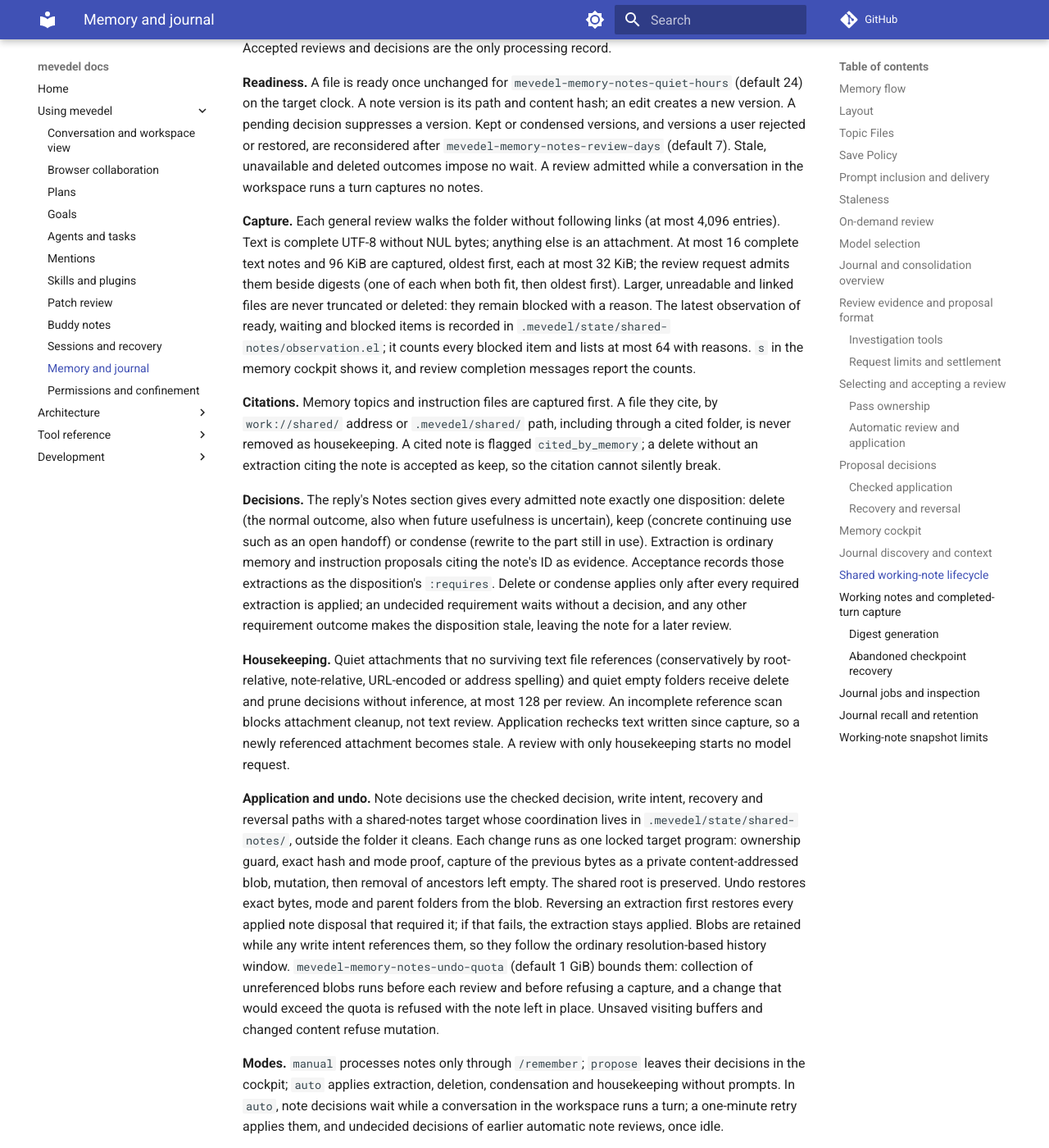
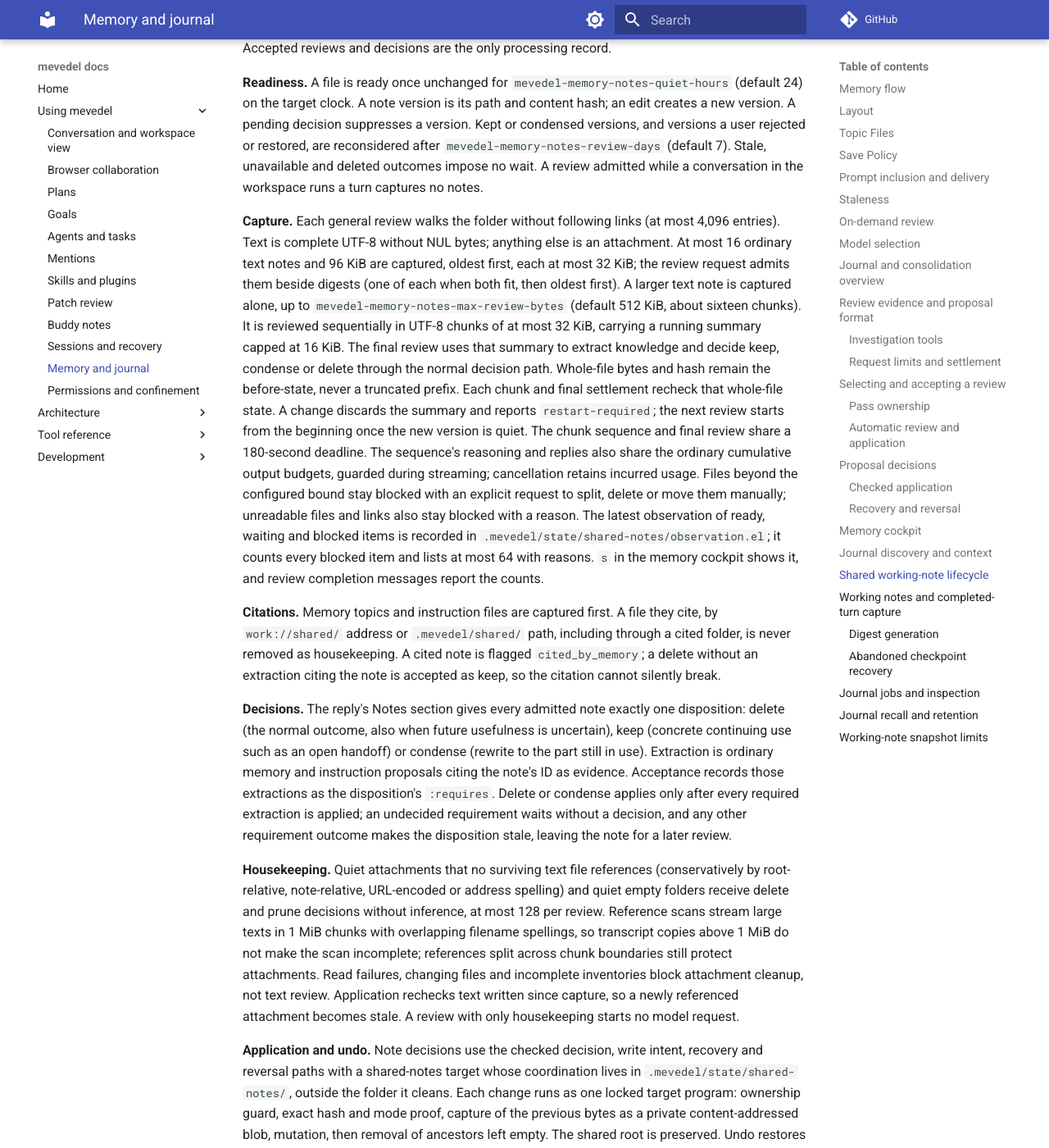
Before and after one commit to FrauH0lle/mevedel, an MkDocs documentation site: the page built from docs/memory.md, in a window 1280 px wide and 1400 px high, scrolled down 18780 px. Shown: the whole window at 82% size. Built offline with MkDocs 1.6.1 and Material for MkDocs 9.7.7, drawn with Linux system fonts in a browser that asks for light colours; comment, search, counter and statistics services are not loaded; some of the changed text lies outside the part shown.

Commit message:
fix(memory): Unblock bounded shared-note lifecycle work
Review oversized notes without truncating their before-state, and stop large transcript copies or over-quota attachments from blocking unrelated housekeeping.

* mevedel-memory-notes.el (mevedel-memory-notes-capture, mevedel-memory-notes--scan, mevedel-memory-notes-review): Capture one bounded oversized note, stream references, and coordinate guarded sequential summaries before final review.
(mevedel-memory-notes--prepare-trash, mevedel-memory-notes-commit): Verify system-trash retention before locked original removal; keep remote and unsafe trash unavailable and preserve checked undo.

* mevedel-memory-review.el (mevedel-memory-review-request, mevedel-memory-review--request): Dispatch oversized notes through sequential review.

* mevedel-context-summary.el (mevedel-context-summary-generate): Expose additive output accounting and an optional live output guard.

* mevedel-memory-store.el (mevedel-memory-store--max-bytes): Allow 5 MiB records for two worst-case escaped 512 KiB snapshots and metadata.

* mevedel-memory-write.el (mevedel-memory-write--changes): Avoid redundant patch payloads when notes consume exact after-state.

* test/test-mevedel-memory-notes-blocked.el: Cover real oversized notes, streaming references, trash safety, budgets and cancellation.
* test/test-mevedel-memory-pass-notes.el: Exercise real trash and worst-case note condensation through application and undo.
* test/test-mevedel-context-summary.el: Verify streamed guard settlement and retained usage.
* test/test-mevedel-memory-notes.el: Keep explicit over-bound negative controls.
* docs/memory.md, docs/adr/0117-publish-journal-results-from-fenced-outcomes.md: Describe bounded chunk review, streamed references and verified trash recovery.

Validation: full check succeeds; strict compilation of 262 files, 12731 ERT results, zero unexpected, 56 environment-dependent skips. Independent safety review passes after fixes.

```diff
--- a/docs/memory.md
+++ b/docs/memory.md
@@ -824,11 +824,24 @@ admitted while a conversation in the workspace runs a turn captures no notes.
 
 **Capture.** Each general review walks the folder without following links
 (at most 4,096 entries). Text is complete UTF-8 without NUL bytes; anything
-else is an attachment. At most 16 complete text notes and 96 KiB are captured,
+else is an attachment. At most 16 ordinary text notes and 96 KiB are captured,
 oldest first, each at most 32 KiB; the review request admits them beside
-digests (one of each when both fit, then oldest first). Larger, unreadable and
-linked files are never truncated or deleted: they remain blocked with a
-reason. The latest observation of ready, waiting and blocked items is
+digests (one of each when both fit, then oldest first). A larger text note is
+captured alone, up to `mevedel-memory-notes-max-review-bytes` (default 512 KiB,
+about sixteen chunks).
+It is reviewed sequentially in UTF-8 chunks of at most 32 KiB, carrying a
+running summary capped at 16 KiB. The final review uses that summary to
+extract knowledge and decide keep, condense or delete through the normal
+decision path. Whole-file bytes and hash remain the before-state, never a
+truncated prefix. Each chunk and final settlement recheck that whole-file
+state. A change discards the summary and reports `restart-required`; the
+next review starts from the beginning once the new version is quiet. The
+chunk sequence and final review share a 180-second deadline. The sequence's
+reasoning and replies also share the ordinary cumulative
+output budgets, guarded during streaming; cancellation retains incurred usage.
+Files beyond the configured bound stay blocked with an explicit request to split, delete
+or move them manually; unreadable files and links also stay blocked with a reason.
+The latest observation of ready, waiting and blocked items is
 recorded in `.mevedel/state/shared-notes/observation.el`; it counts every
 blocked item and lists at most 64 with reasons. `s` in the memory cockpit
 shows it, and review completion messages report the counts.
@@ -852,8 +865,12 @@ disposition stale, leaving the note for a later review.
 **Housekeeping.** Quiet attachments that no surviving text file references
 (conservatively by root-relative, note-relative, URL-encoded or address
 spelling) and quiet empty folders receive delete and prune decisions without
-inference, at most 128 per review. An incomplete reference scan blocks
-attachment cleanup, not text review. Application rechecks text written since
+inference, at most 128 per review. Reference scans stream large texts in
+1 MiB chunks with overlapping filename spellings, so transcript copies above
+1 MiB do not make the scan incomplete; references split across chunk
+boundaries still protect attachments. Read failures, changing files and
+incomplete inventories block attachment cleanup, not text review.
+Application rechecks text written since
 capture, so a newly referenced attachment becomes stale. A review with only
 housekeeping starts no model request.
 
@@ -872,6 +889,22 @@ ordinary resolution-based history window. `mevedel-memory-notes-undo-quota`
 review and before refusing a capture, and a change that would exceed the quota
 is refused with the note left in place. Unsaved visiting buffers and changed
 content refuse mutation.
+
+An attachment larger than the undo quota instead uses verified **system
+trash**, recorded as ordinary housekeeping. On GNU/Linux with Emacs's
+standard trash implementation, a private staging copy is moved with
+`move-file-to-trash` and `delete-by-moving-to-trash` enabled; its retained
+trash bytes must match the whole-file hash before the locked program can
+remove the original. Failure (including an implementation that deletes
+instead of trashing) leaves the original in place. The intent retains the
+exact content-addressed trash location for checked undo without consuming
+the undo-blob quota. With the default freedesktop trash Emacs also writes
+`.trashinfo`; an explicitly configured local `trash-directory` uses Emacs's
+configured trash semantics. Emptying or editing trash can make later undo
+unavailable, and never authorizes an unchecked restoration. TRAMP attachments,
+unknown/native platform trash implementations, and linked or unwritable
+trash locations remain blocked with an explicit reason; there is no permanent
+deletion fallback.
 
 **Modes.** `manual` processes notes only through `/remember`; `propose` leaves
 their decisions in the cockpit; `auto` applies extraction, deletion,
```
Also changed, not shown: other parts of docs/memory.md (+1 -1 lines), docs/adr/0117-publish-journal-results-from-fenced-outcomes.md (+18 -1 lines), 9 other files.
